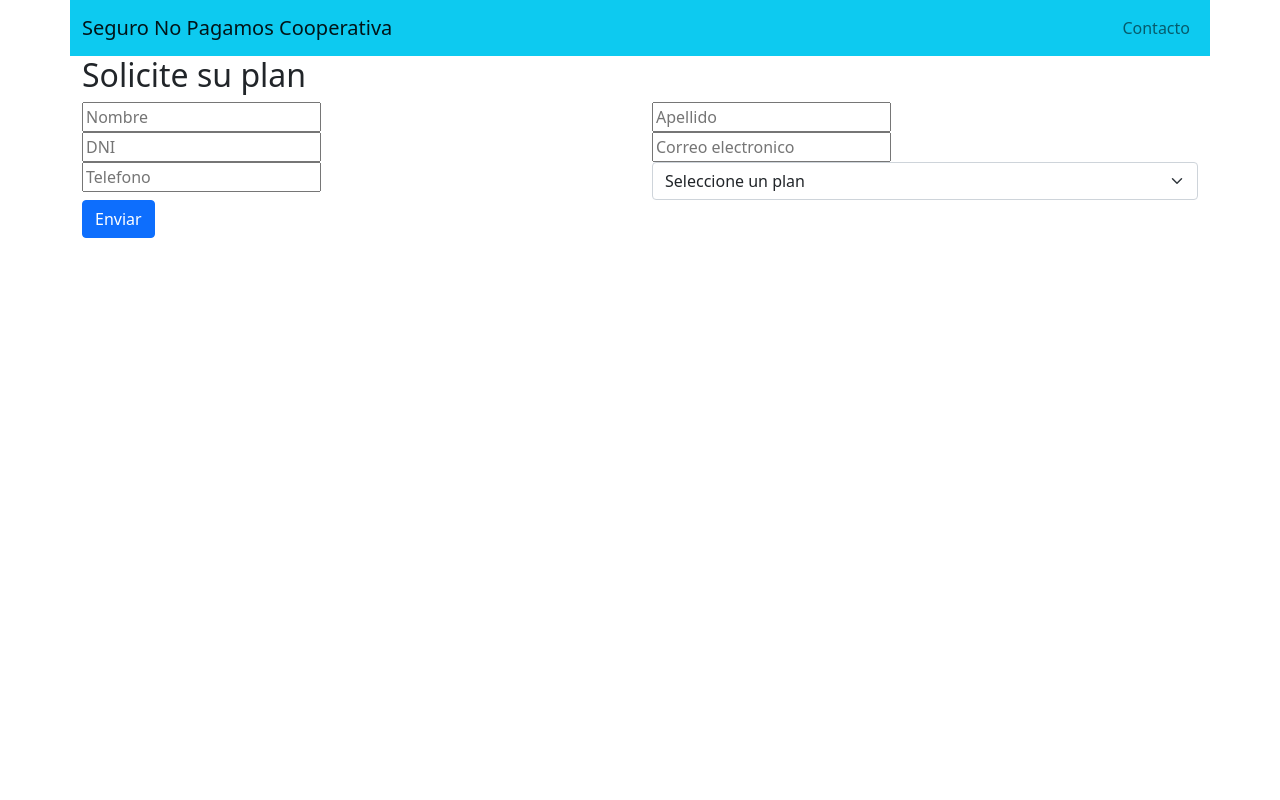
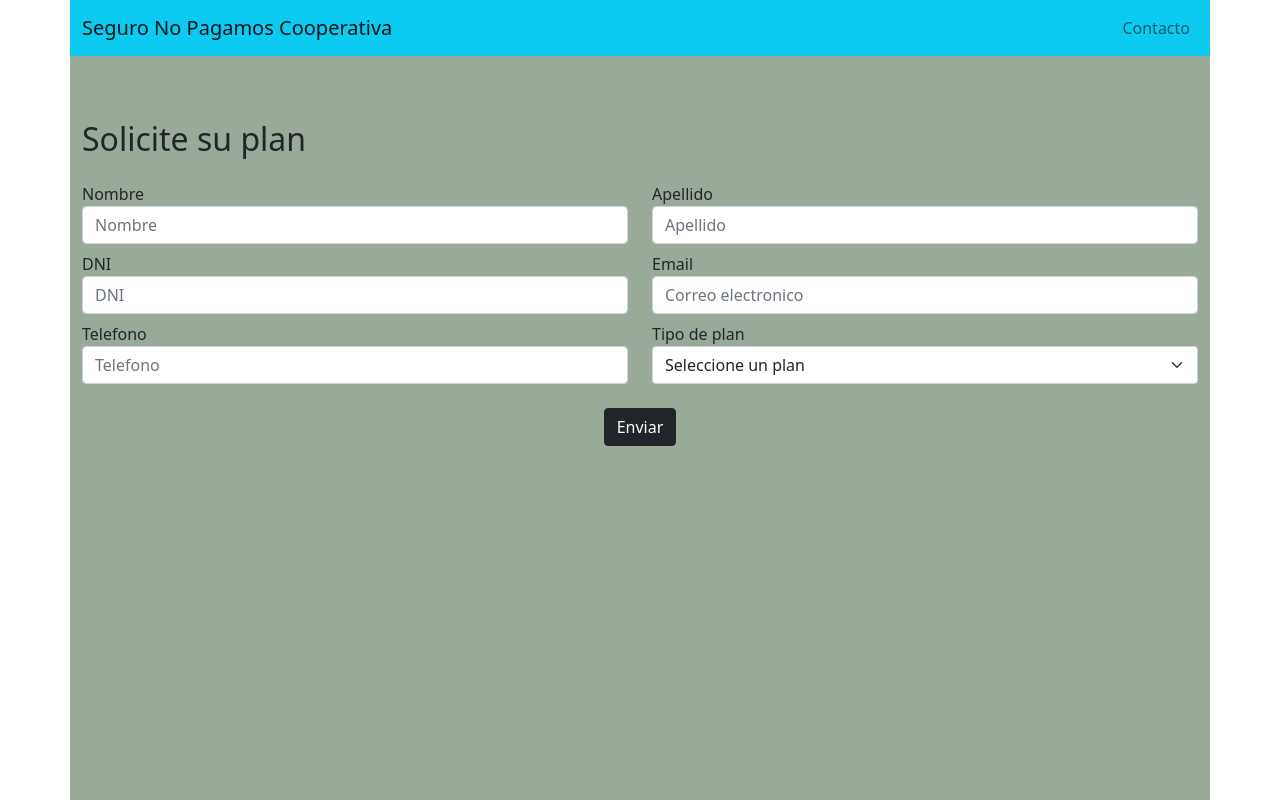
Before and after one commit to NanoNodar/unidad-1-rjs, a plain HTML site: page index.html in a window 1280 px wide. Drawn offline with nearby package versions, Linux system fonts and the light colour scheme.

Commit message:
Terminado

```diff
--- a/index.html
+++ b/index.html
@@ -9,8 +9,7 @@
     <title>Unidad 1</title>
 </head>
 <body>
-
-    <main class="container-xl">
+    <main class="container-xl vh-100">
         <header id="header" class="row">
             <nav class="navbar navbar-expand-md navbar-light bg-info">
                 <div class="container-fluid px-0">
@@ -25,40 +24,47 @@
                 </div>
             </nav>
         </header>
-        <section>
-            <form class="row justify-content-center">
-                <span class="col-12 mt-0">
+        <section class="mw-100 mt-5">
+            <form class="row gy-2">
+                <div class="form-item-light col-12 mt-4 mb-2 justify-content-center">
                     <h2>Solicite su plan</h2>
-                </span>
-                    <span class="col-md-6">
-                        <input type="text" required placeholder="Nombre" id="nombre">
-                    </span>
-                    <span class="col-md-6">
-                        <input type="text" required placeholder="Apellido" id="apellido">
-                    </span>
-                <span class="col-md-6">
-                    <input type="number" required placeholder="DNI" id="dni">
-                </span>
-                <span class="col-md-6">
-                    <input type="email" required placeholder="Correo electronico" id="email">
-                </span>
-                <span class="col-md-6">
-                    <input type="number" required placeholder="Telefono" id="telefono">
-                </span>
-                <span class="col-md-6">
-                    <select class="form-select opcion-plan" aria-label="Default select example">
+                </div>
+                    <div class="col-md-6 form-group">
+                        <label for="nombre">Nombre</label>
+                        <input type="text" class="form-control" required placeholder="Nombre" id="nombre">
+                    </div>
+                    <div class="col-md-6 form-group">
+                        <label for="apellido">Apellido</label>
+                        <input type="text" class="form-control" required placeholder="Apellido" id="apellido">
+                    </div>
+                <div class="col-md-6 form-group">
+                    <label for="dni">DNI</label>
+                    <input type="number" class="form-control" required placeholder="DNI" id="dni">
+                </div>
+                <div class="col-md-6 form-group">
+                    <label for="email">Email</label>
+                    <input type="email" class="form-control" required placeholder="Correo electronico" id="email">
+                </div>
+                <div class="col-md-6 form-group">
+                    <label for="telefono">Telefono</label>
+                    <input type="number" class="form-control" required placeholder="Telefono" id="telefono">
+                </div>
+                <div class="col-md-6 form-group">
+                    <label for="plan">Tipo de plan</label>
+                    <select class="form-select opcion-plan" id="id" aria-label="Default select example">
                         <option selected value="0">Seleccione un plan</option>
                         <option value="1">Basico</option>
                         <option value="2">Intermedio</option>
                         <option value="3">Premium</option>
                       </select>
-                </span>
-                <div class="precio-seguro"></div>
-                <div class="col-12">
-                    <button type="submit" class="btn btn-primary" id="enviar">Enviar</button>
                 </div>
+                <div><h6 class="precio-seguro text-warning"></h6></div>
+                <div class="col-12 justify-content-center" style="display: flex;">
+                    <button type="submit" class="btn btn-dark" id="enviar">Enviar</button>
+                </div>
+                <div><h5 class="resultado"></h5></div>
             </form>
-            <div class="resultado"></div>
+
             <script src="script.js"></script>
     </main>
 </body>
--- a/script.js
+++ b/script.js
@@ -12,11 +12,11 @@ const mostrar = () => {
     let indice = select.selectedIndex;
     if(indice === -1) return;
     if(indice == 1){
-        resultadoPrecio.innerHTML = "500";
+        resultadoPrecio.innerHTML = "Este plan cuesta $500";
     }else if(indice == 2){
-        resultadoPrecio.innerHTML = "1000";
+        resultadoPrecio.innerHTML = "Este plan cuesta $1000";
     }else if(indice == 3){
-        resultadoPrecio.innerHTML = "1500";
+        resultadoPrecio.innerHTML = "Este plan cuesta $1500";
     }else if(indice == 0){
         resultadoPrecio.innerHTML = "Elija un plan";
         }
@@ -35,6 +35,7 @@ const validarCampos = ()=>{
         telefono.value.length < 1){
         error[0] = true;
         error[1] = "Complete todos los datos";
+        return error;
     }else if (nombre.value.length > 40){
         error[0] = true;
         error[1] = "El nombre no puede tener mas de 40 caracteres";
@@ -77,11 +78,11 @@ boton.addEventListener("click",(e)=>{
     let error = validarCampos();
     if (error[0]){
         resultado.innerHTML = error[1];
-        resultado.classList.add("Danger");
-        resultado.classList.remove("Success");
-    } else {
+        resultado.classList.add("text-danger");
+        resultado.classList.remove("text-success");
+    }else{
         resultado.innerHTML = "Solicitud enviada correctamente";
-        resultado.classList.add("Success");
-        resultado.classList.remove("Danger");
+        resultado.classList.add("text-success");
+        resultado.classList.remove("text-danger");
     }
 })
--- a/style.css
+++ b/style.css
@@ -0,0 +1,9 @@
+main{
+    background-color: #9a9;
+}
+.precio-seguro{
+    text-align: center;
+}
+.resultado{
+    text-align: center;
+}
```
